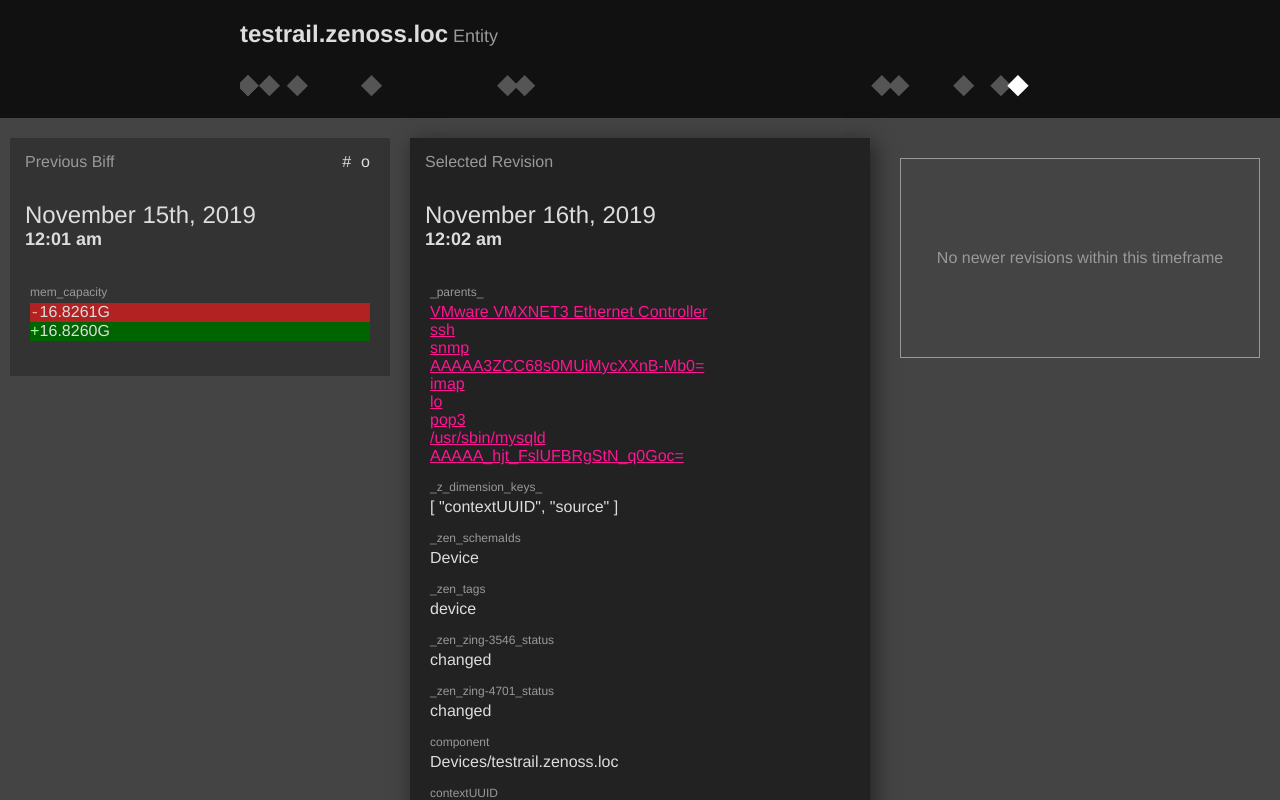
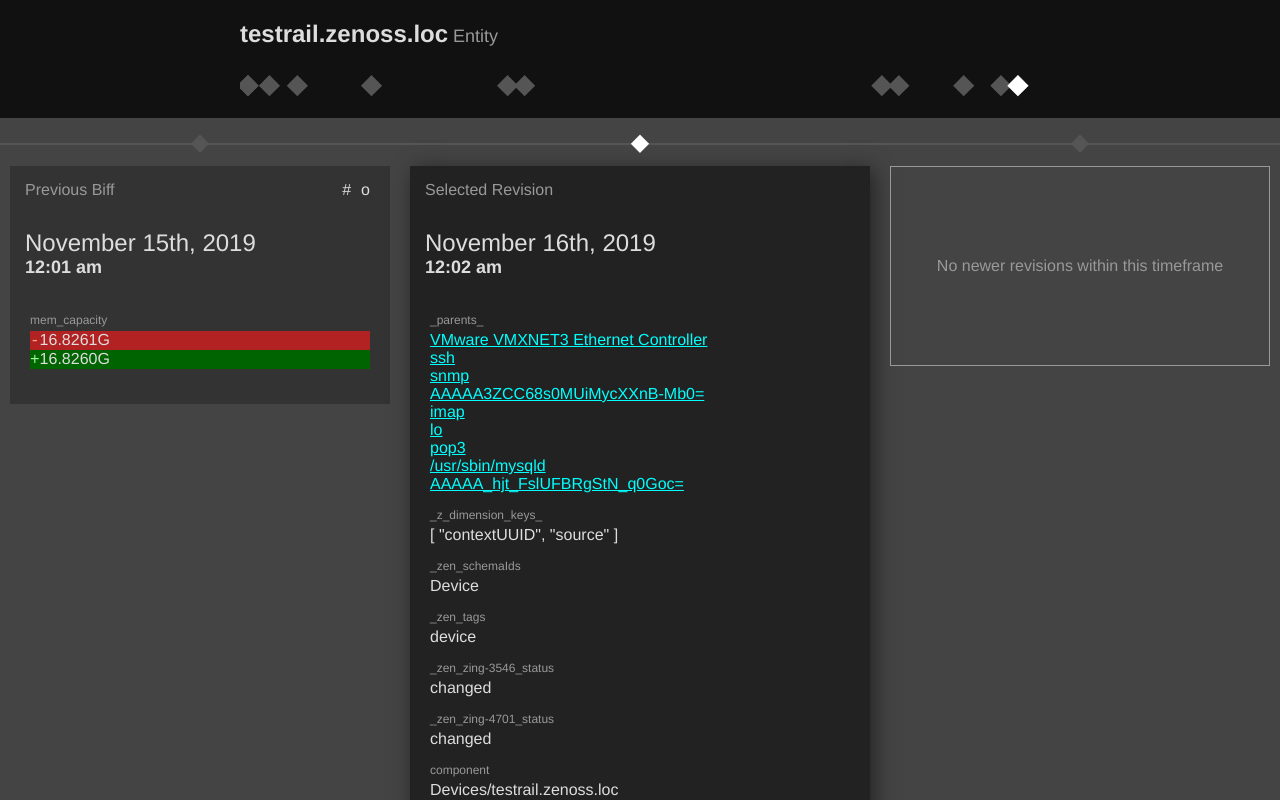
Before and after one commit to rDr4g0n/yamr-mcfly, a Vue app: page / in a window 1280 px wide. Shown: the top 800 px of the page. Built offline with nearby package versions, Linux system fonts and the light colour scheme.

Commit message:
make revision navigation a little more obvious

```diff
--- a/src/App.vue
+++ b/src/App.vue
@@ -28,6 +28,7 @@
 
     <div class="revision-viewer-wrap">
       <div class="prev-revision">
+        <div class="revision-mark" @click="selectRevision(prevRevision)">◆</div>
         <RevisionCard
           v-if="prevRevision"
           title="Previous Biff"
@@ -47,6 +48,7 @@
         </div>
       </div>
       <div class="selected-revision">
+        <div class="revision-mark selected">◆</div>
         <RevisionCard
           :class="{'is-comparing': diffRevision}"
           v-if="selectedRevision"
@@ -62,6 +64,7 @@
         </RevisionCard>
       </div>
       <div class="next-revision">
+        <div class="revision-mark" @click="selectRevision(nextRevision)">◆</div>
         <RevisionCard
           v-if="nextRevision"
           class="compact-revision"
@@ -81,6 +84,7 @@
           <div>No newer revisions within this timeframe</div>
         </div>
       </div>
+      <div class="revision-marks-line"></div>
     </div>
   </div>
 
@@ -166,7 +170,7 @@ export default {
   --primary-text: #DDD;
   --secondary-text: #999;
   --base-margin: 10px;
-  --action: deeppink;
+  --action: cyan;
   --action-reverse: white;
 }
 
@@ -210,16 +214,49 @@ export default {
 }
 
 .revision-viewer-wrap {
+  position: relative;
   flex: 1;
   width: 100%;
   display: flex;
   align-items: flex-start;
 }
 
+.revision-marks-line {
+  position: absolute;
+  top: 25px;
+  left: 0;
+  width: 100%;
+  height: 1px;
+  border-bottom: solid 2px #555;
+}
+
+.revision-viewer-wrap .revision-mark {
+  position: relative;
+  margin: 10px 0;
+  z-index: 2;
+  font-size: 24px;
+  color: #555;
+  cursor: pointer;
+}
+.revision-viewer-wrap .revision-mark.selected {
+  color: white;
+}
+.revision-viewer-wrap .revision-mark:hover {
+  color: var(--action);
+}
+
 .revision-card.is-comparing .revision-card-header {
   background-color: black;
 }
 
+.selected-revision,
+.prev-revision,
+.next-revision {
+  display: flex;
+  flex-direction: column;
+  align-items: center;
+  padding: 0 10px 10px 10px;
+}
 .selected-revision {
   flex: 1;
 }
@@ -232,7 +269,8 @@ export default {
   display: flex;
   align-items: center;
   justify-content: center;
-  margin: 40px 20px;
+  width: 100%;
+  padding: 10px;
   height: 200px;
   color: var(--secondary-text);
   border: solid var(--secondary-text) 1px;
--- a/src/components/RevisionCard.vue
+++ b/src/components/RevisionCard.vue
@@ -93,8 +93,8 @@ export default {
 <style scoped>
 .revision-card {
   background-color: #222;
-  margin: 20px 10px;
   box-shadow: 4px 4px 20px rgba(0, 0, 0, 0.5);
+  width: 100%;
 }
 .revision-card.diff {
   background-color: #333;
--- a/src/components/RevisionTimeline.vue
+++ b/src/components/RevisionTimeline.vue
@@ -79,8 +79,12 @@ export default {
 }
 .revision-mark {
   fill: #555;
+  cursor: pointer;
 }
 .revision-mark.selected {
   fill: white;
 }
+.revision-mark:hover {
+  fill: var(--action);
+}
 </style>
--- a/src/components/fieldRenderers/LinkRenderer.vue
+++ b/src/components/fieldRenderers/LinkRenderer.vue
@@ -79,4 +79,8 @@ export default {
 .item-link.reverse {
   color: var(--action-reverse);
 }
+.item-link:hover {
+  display: block;
+  color: var(--action-reverse);
+}
 </style>
```
Also changed, not shown: 1 other file (tests, documents, lock files or other folders).
